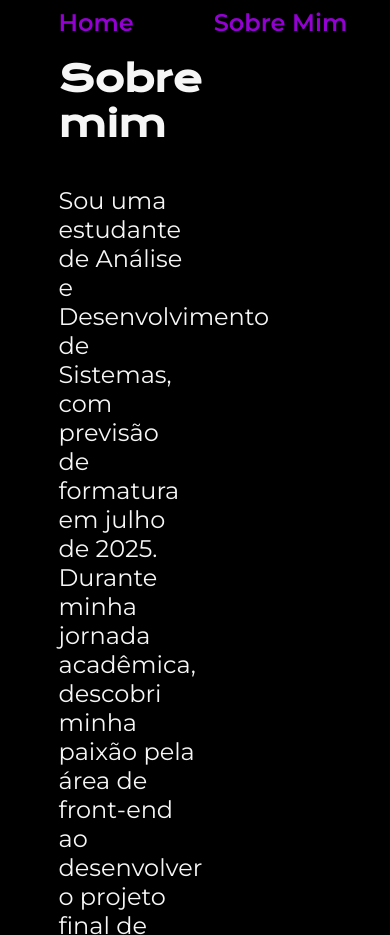
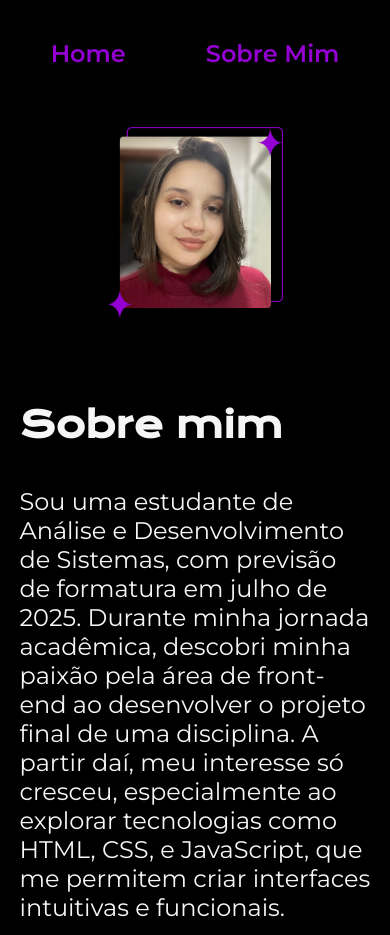
Before and after one commit to sarallorrayne/Portfolio, a plain HTML site: page about.html in a window 390 px wide. Shown: the top 935 px of the page. Drawn offline with nearby package versions, Linux system fonts and the light colour scheme.

Commit message:
update portfolio

```diff
--- a/styles/style.css
+++ b/styles/style.css
@@ -43,6 +43,7 @@ body {
     display: flex;
     align-items: center;
     justify-content: space-between;
+    gap: 82px;
 }
 
 .apresentacao__conteudo {
@@ -69,6 +70,7 @@ body {
 .apresentacao__links {
     display: flex;
     flex-direction: column;
+    justify-content: space-between;
     align-items: center;
     gap: 32px;
 }
@@ -115,3 +117,22 @@ body {
     background-color: var(--cor-terciaria);
     padding: 24px;
 }
+
+@media (max-width: 1200px) {
+    .cabecalho {
+        padding: 10%;
+    }
+
+    .cabecalho__menu {
+        justify-content: center;
+    }
+
+    .apresentacao {
+        flex-direction: column-reverse;
+        padding: 5%;
+    }
+
+    .apresentacao__conteudo {
+        width: auto;
+    }
+}
```
